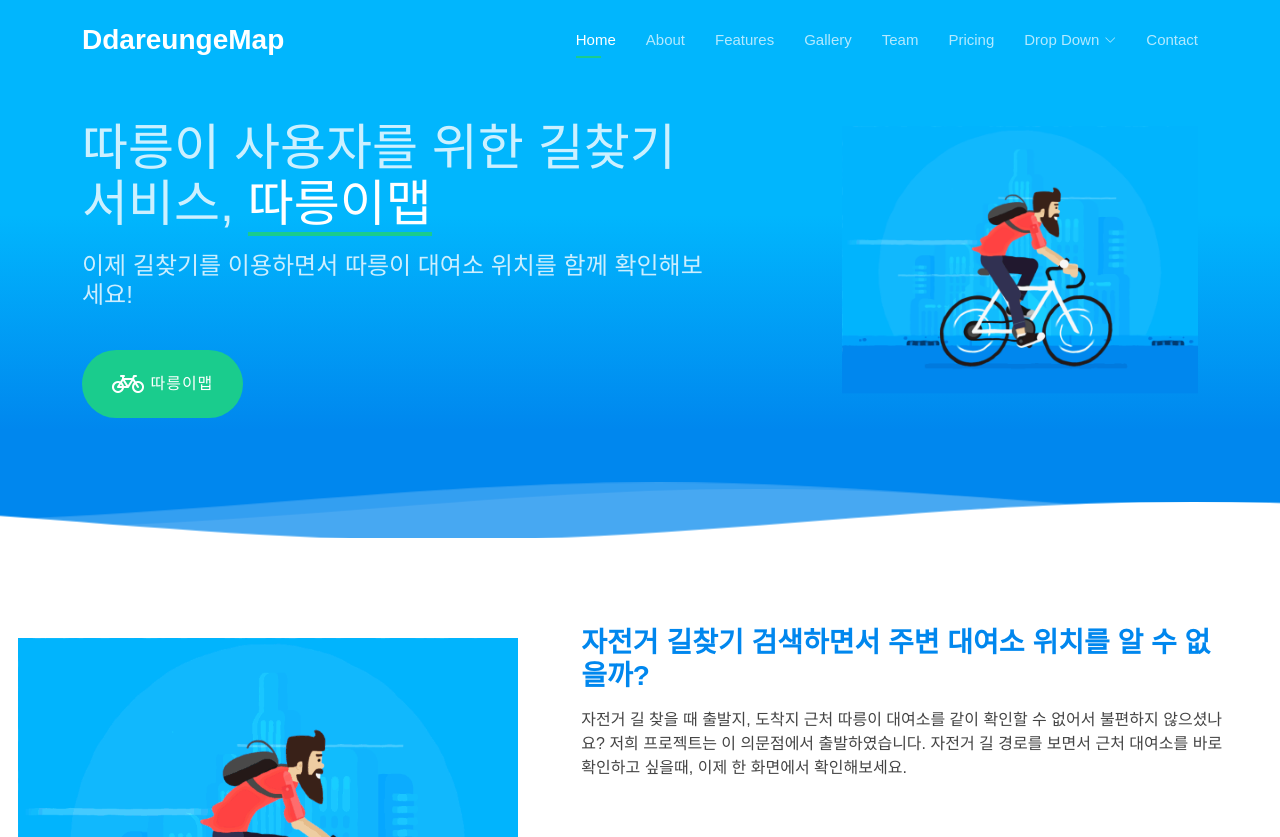
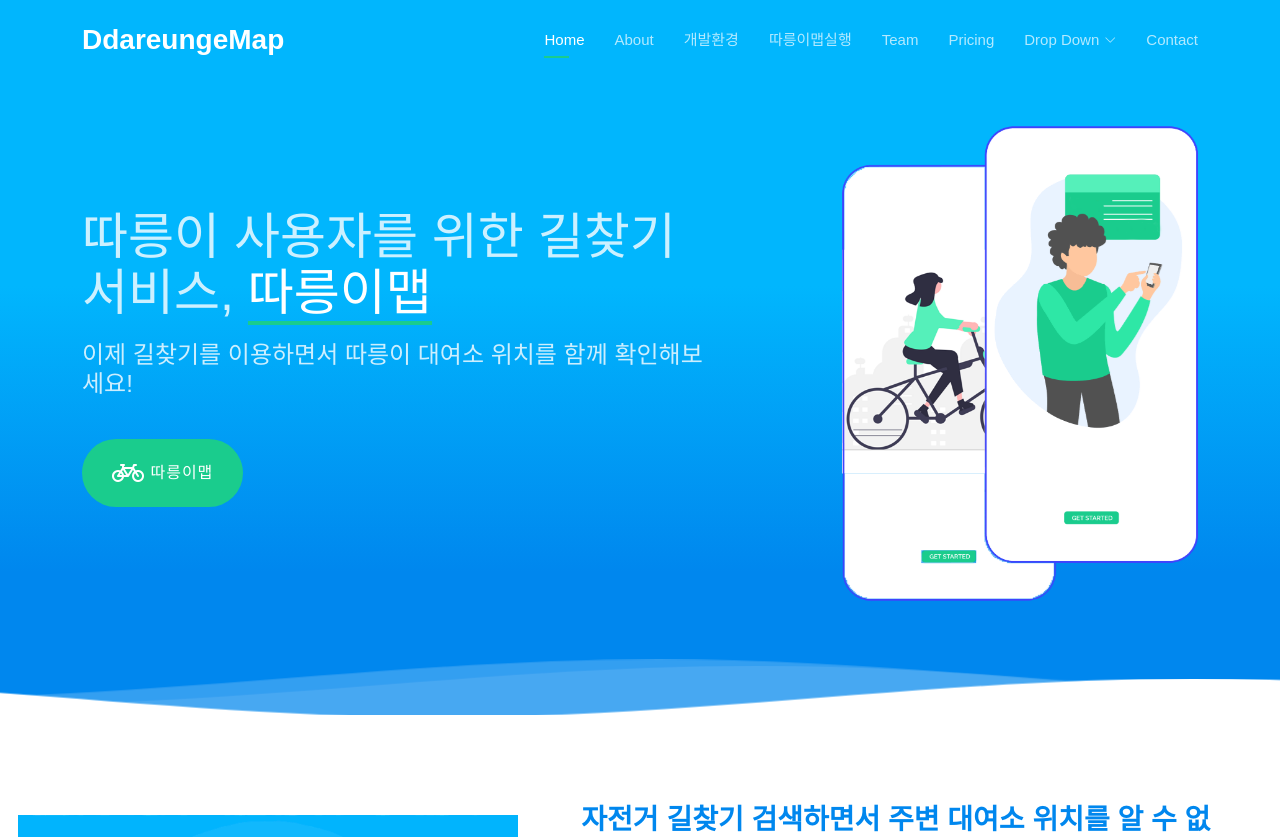
Before and after one commit to Thermidor90/-, a Django app: page / in a window 1280 px wide. Shown: the top 837 px of the page. Run offline with Django 3.2, Linux system fonts and the light colour scheme; some libraries are stand-ins or nearby versions; some web fonts are replaced.

Commit message:
웹디자인수정

```diff
--- a/bikeproject/bikeapp/static/css/style.css
+++ b/bikeproject/bikeapp/static/css/style.css
@@ -362,7 +362,7 @@
 /* Home쪽 이미지 */
 #hero {
   width: 100%;
-  background: url("../img/hero-bg.jpg");
+  background: url("../img/main.png");
   position: relative;
   padding: 120px 0 0 0;
 }
@@ -837,7 +837,7 @@
 --------------------------------------------------------------*/
 .counts {
   background: #f5f5ff;
-  padding: 70px 0 60px;
+  padding: 100px 0 60px;
 }
 .counts .count-box {
   padding: 30px 30px 25px 30px;
--- a/bikeproject/bikeapp/templates/bikeapp/directions.html
+++ b/bikeproject/bikeapp/templates/bikeapp/directions.html
@@ -54,10 +54,10 @@
 
             <nav id="navbar" class="navbar">
                 <ul>
-                    <li><a class="nav-link scrollto " href="#hero">Home</a></li>
+                    <li><a class="nav-link scrollto active" href="#hero">Home</a></li>
                     <li><a class="nav-link scrollto" href="#about">About</a></li>
-                    <li><a class="nav-link scrollto" href="#features">Features</a></li>
-                    <li><a class="nav-link scrollto" href="#gallery">Gallery</a></li>
+                    <li><a class="nav-link scrollto" href="#features">개발환경</a></li>
+                    <li><a class="nav-link scrollto" href="#counts">따릉이맵실행</a></li>
                     <li><a class="nav-link scrollto" href="#team">Team</a></li>
                     <li><a class="nav-link scrollto" href="#pricing">Pricing</a></li>
                     <li class="dropdown"><a href="#"><span>Drop Down</span> <i class="bi bi-chevron-down"></i></a>
--- a/bikeproject/bikeapp/templates/bikeapp/index.html
+++ b/bikeproject/bikeapp/templates/bikeapp/index.html
@@ -81,8 +81,8 @@
         <ul>
           <li><a class="nav-link scrollto active" href="#hero">Home</a></li>
           <li><a class="nav-link scrollto" href="#about">About</a></li>
-          <li><a class="nav-link scrollto" href="#features">Features</a></li>
-          <li><a class="nav-link scrollto" href="#gallery">Gallery</a></li>
+          <li><a class="nav-link scrollto" href="#features">개발환경</a></li>
+          <li><a class="nav-link scrollto" href="#counts">따릉이맵실행</a></li>
           <li><a class="nav-link scrollto" href="#team">Team</a></li>
           <li><a class="nav-link scrollto" href="#pricing">Pricing</a></li>
           <li class="dropdown"><a href="#"><span>Drop Down</span> <i class="bi bi-chevron-down"></i></a>
@@ -127,7 +127,7 @@
           </div>
         </div>
         <div class="col-lg-4 order-1 order-lg-2 hero-img" data-aos="zoom-out" data-aos-delay="300">
-          <img src="{% static 'img/riding.gif' %}" class="img-fluid animated" alt="">
+          <img src="{% static 'img/main.png' %}" class="img-fluid animated" alt="">
         </div>
       </div>
     </div>
@@ -293,7 +293,7 @@
               <i class="bi bi-bicycle" style="font-size: 2rem"></i>
               <span data-purecounter-start="0" data-purecounter-end="521" data-purecounter-duration="1"
                 class="purecounter"></span>
-              <p style=font-size:20px;>자전거 길찾기 실행하기</p>
+              <p style=font-size:17px;>자전거 길찾기 실행하기</p>
             </div>
           </div>
 
@@ -426,7 +426,7 @@
     </section><!-- End Details Section -->
 
     <!-- ======= Gallery Section ======= -->
-    <section id="gallery" class="gallery">
+    <!-- <section id="gallery" class="gallery">
       <div class="container">
 
         <div class="section-title" data-aos="fade-up">
@@ -503,7 +503,7 @@
         </div>
 
       </div>
-    </section><!-- End Gallery Section -->
+    </section>End Gallery Section -->
 
     <!-- ======= Testimonials Section ======= -->
     <section id="testimonials" class="testimonials">
@@ -595,7 +595,7 @@
 
         <div class="section-title" data-aos="fade-up">
           <h2>Team</h2>
-          <p>Our Great Team</p>
+          <p style="color:#ABF5C9">새싹 따릉이</p>
         </div>
 
         <div class="row" data-aos="fade-left">
@@ -604,13 +604,11 @@
             <div class="member" data-aos="zoom-in" data-aos-delay="100">
               <div class="pic"><img src="{% static 'img/team/team-1.jpg' %}" class="img-fluid" alt=""></div>
               <div class="member-info">
-                <h4>Walter White</h4>
-                <span>Chief Executive Officer</span>
+                <h4>이보라</h4>
+                <span>새싹 따릉이 조장</span>
                 <div class="social">
-                  <a href=""><i class="bi bi-twitter"></i></a>
-                  <a href=""><i class="bi bi-facebook"></i></a>
-                  <a href=""><i class="bi bi-instagram"></i></a>
-                  <a href=""><i class="bi bi-linkedin"></i></a>
+                  <p></p>
+
                 </div>
               </div>
             </div>
--- a/bikeproject/bikeapp/templates/bikeapp/inner-page.html
+++ b/bikeproject/bikeapp/templates/bikeapp/inner-page.html
@@ -50,10 +50,10 @@
 
       <nav id="navbar" class="navbar">
         <ul>
-          <li><a class="nav-link scrollto " href="#hero">Home</a></li>
+          <li><a class="nav-link scrollto active" href="#hero">Home</a></li>
           <li><a class="nav-link scrollto" href="#about">About</a></li>
-          <li><a class="nav-link scrollto" href="#features">Features</a></li>
-          <li><a class="nav-link scrollto" href="#gallery">Gallery</a></li>
+          <li><a class="nav-link scrollto" href="#features">개발환경</a></li>
+          <li><a class="nav-link scrollto" href="#counts">따릉이맵실행</a></li>
           <li><a class="nav-link scrollto" href="#team">Team</a></li>
           <li><a class="nav-link scrollto" href="#pricing">Pricing</a></li>
           <li class="dropdown"><a href="#"><span>Drop Down</span> <i class="bi bi-chevron-down"></i></a>
--- a/bikeproject/bikeapp/templates/bikeapp/result.html
+++ b/bikeproject/bikeapp/templates/bikeapp/result.html
@@ -53,10 +53,10 @@
 
             <nav id="navbar" class="navbar">
                 <ul>
-                    <li><a class="nav-link scrollto " href="#hero">Home</a></li>
+                    <li><a class="nav-link scrollto active" href="#hero">Home</a></li>
                     <li><a class="nav-link scrollto" href="#about">About</a></li>
-                    <li><a class="nav-link scrollto" href="#features">Features</a></li>
-                    <li><a class="nav-link scrollto" href="#gallery">Gallery</a></li>
+                    <li><a class="nav-link scrollto" href="#features">개발환경</a></li>
+                    <li><a class="nav-link scrollto" href="#counts">따릉이맵실행</a></li>
                     <li><a class="nav-link scrollto" href="#team">Team</a></li>
                     <li><a class="nav-link scrollto" href="#pricing">Pricing</a></li>
                     <li class="dropdown"><a href="#"><span>Drop Down</span> <i class="bi bi-chevron-down"></i></a>
```
Also changed, not shown: bikeproject/bikeapp/templates/bikeapp/mapfind.html (+6 -6 lines).
